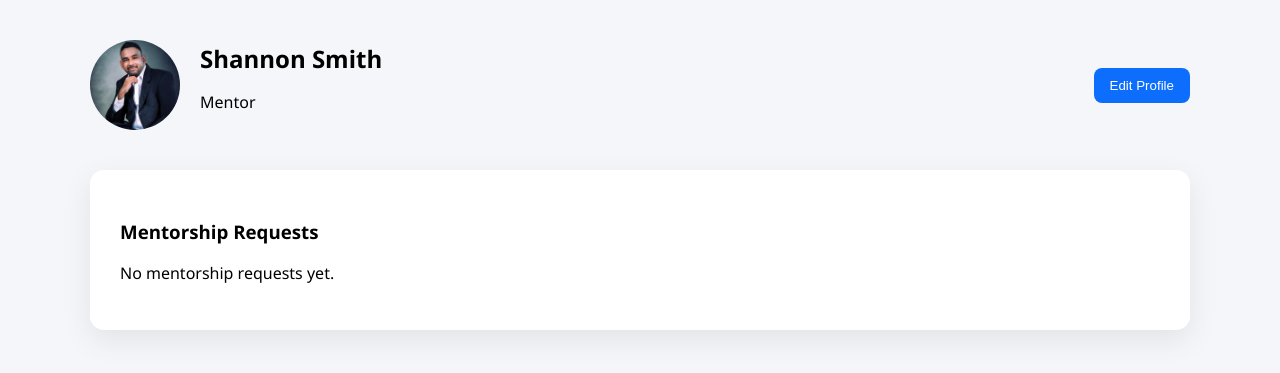
After one commit to coolshano/coffeenconnect, a Django app: page /mentor/dashboard/ in a window 1280 px wide. The commit adds this page. Shown: the top 373 px of the page. Run offline with Django 5.2, Linux system fonts and the light colour scheme; a user stored in the database is signed in; data comes from the database, SQL or seed files in the repository; both versions use the stored data as it was after the commit.

Commit message:
committed code

```diff
--- a/core/models.py
+++ b/core/models.py
@@ -57,6 +57,10 @@ class MentorRequest(models.Model):
 
     class Meta:
         unique_together = ("mentee", "mentor")
+        indexes = [
+            models.Index(fields=["mentor", "status"]),
+            models.Index(fields=["mentee", "status"]),
+        ]
 
     def __str__(self):
         return f"{self.mentee.user.email} → {self.mentor.user.email}"
--- /dev/null
+++ b/core/templates/mentor_dashboard.html
@@ -0,0 +1,145 @@
+{% load static %}
+<!DOCTYPE html>
+<html>
+<head>
+<title>Mentor Dashboard</title>
+
+<style>
+body {
+    font-family: "Segoe UI", system-ui;
+    background: #f4f6f9;
+    margin: 0;
+}
+
+.container {
+    max-width: 1100px;
+    margin: auto;
+    padding: 40px 20px;
+}
+
+.header {
+    display: flex;
+    justify-content: space-between;
+    align-items: center;
+    margin-bottom: 40px;
+}
+
+.profile {
+    display: flex;
+    gap: 20px;
+    align-items: center;
+}
+
+.profile img {
+    width: 90px;
+    height: 90px;
+    border-radius: 50%;
+    object-fit: cover;
+}
+
+.profile h2 {
+    margin: 0;
+}
+
+.edit-btn {
+    background: #0d6efd;
+    color: white;
+    border: none;
+    padding: 10px 16px;
+    border-radius: 8px;
+    cursor: pointer;
+}
+
+.section {
+    background: white;
+    padding: 30px;
+    border-radius: 14px;
+    box-shadow: 0 10px 30px rgba(0,0,0,0.08);
+}
+
+.request-card {
+    display: flex;
+    justify-content: space-between;
+    align-items: center;
+    border-bottom: 1px solid #eee;
+    padding: 20px 0;
+}
+
+.request-card:last-child {
+    border-bottom: none;
+}
+
+.actions button {
+    padding: 8px 14px;
+    border-radius: 6px;
+    border: none;
+    cursor: pointer;
+    font-weight: 600;
+}
+
+.accept {
+    background: #28a745;
+    color: white;
+}
+
+.reject {
+    background: #dc3545;
+    color: white;
+}
+</style>
+</head>
+<body>
+
+<div class="container">
+
+<!-- Mentor Profile -->
+<div class="header">
+    <div class="profile">
+        {% if mentor.profile_image %}
+            <img src="{{ mentor.profile_image.url }}">
+        {% else %}
+            <img src="{% static 'core/images/default-avatar.png' %}">
+        {% endif %}
+        <div>
+            <h2>{{ mentor.name }}</h2>
+            <p>Mentor</p>
+        </div>
+    </div>
+
+    <a href="/mentor/profile/">
+        <button class="edit-btn">Edit Profile</button>
+    </a>
+</div>
+
+<!-- Requests -->
+<div class="section">
+<h3>Mentorship Requests</h3>
+
+{% for r in requests %}
+<div class="request-card">
+    <div>
+        <b>{{ r.mentee.user.email }}</b><br>
+        {{ r.mentee.profile_text|truncatewords:20 }}
+    </div>
+
+    <div class="actions">
+        <form method="post" action="/accept-request/{{ r.id }}/">
+            {% csrf_token %}
+            <button class="accept">Accept</button>
+        </form>
+
+        <form method="post" action="/reject-request/{{ r.id }}/">
+            {% csrf_token %}
+            <button class="reject">Reject</button>
+        </form>
+    </div>
+</div>
+{% empty %}
+<p>No mentorship requests yet.</p>
+{% endfor %}
+
+</div>
+
+</div>
+</body>
+</html>
--- a/core/urls.py
+++ b/core/urls.py
@@ -1,5 +1,10 @@
 from django.urls import path
 from .views import register, UserLoginView, dashboard, mentor_profile, mentee_profile, test_match, matches, request_mentor
+from .views import (
+    mentor_dashboard,
+    accept_request,
+    reject_request,
+)
 
 
 urlpatterns = [
@@ -11,5 +16,8 @@ urlpatterns = [
     path("test-match/", test_match, name="test_match"),
     path("matches/", matches, name="matches"),
     path("request-mentor/<int:mentor_id>/", request_mentor, name="request_mentor"),
+    path("mentor/dashboard/", mentor_dashboard),
+    path("accept-request/<int:request_id>/", accept_request),
+    path("reject-request/<int:request_id>/", reject_request),
 
 ]
--- a/core/views.py
+++ b/core/views.py
@@ -19,15 +19,19 @@ def test_match(request):
     return HttpResponse(
         "<br>".join([f"{m.user.username}: {score:.2f}" for m, score in matches])
     )
+
 class UserLoginView(LoginView):
-    template_name = 'login.html'
-    redirect_authenticated_user = False
+    template_name = "login.html"
 
+    def get_success_url(self):
+        if hasattr(self.request.user, "mentor"):
+            return "/mentor/dashboard/"
+        else:
+            return "/dashboard/"
 
 @login_required(login_url='/login/')
 def dashboard(request):
     return HttpResponse("Welcome to your dashboard")
-
 
 def register(request):
     if request.method == "POST":
@@ -64,7 +68,6 @@ def mentor_profile(request):
 
     return render(request, "mentor_profile.html", {"form": form})
 
-
 @login_required(login_url="/login/")
 def mentee_profile(request):
     mentee = request.user.mentee
@@ -79,24 +82,24 @@ def mentee_profile(request):
 
     return render(request, "mentee_profile.html", {"form": form})
 
-
-
-@login_required(login_url="/login/")
+@login_required
 def matches(request):
-    mentee = Mentee.objects.get(user=request.user)
+    mentee = request.user.mentee
 
     raw = match_mentors(mentee)
 
-    matches = [
-        {
+    requests = MentorRequest.objects.filter(mentee=mentee)
+    req_map = {r.mentor_id: r.status for r in requests}
+
+    matches = []
+    for mentor, score in raw:
+        matches.append({
             "mentor": mentor,
-            "score": round(score * 100, 1)
-        }
-        for mentor, score in raw
-    ]
+            "score": round(score * 100, 1),
+            "status": req_map.get(mentor.id)  # None, pending, accepted, rejected
+        })
 
     return render(request, "matches.html", {"matches": matches})
-
 
 from .models import MentorRequest
 
@@ -111,3 +114,39 @@ def request_mentor(request, mentor_id):
     )
 
     return redirect("/matches/")
+
+@login_required(login_url="/login/")
+def accept_request(request, request_id):
+    r = MentorRequest.objects.get(id=request_id)
+    r.status = "accepted"
+    r.save()
+    return redirect("/mentor/dashboard/")
+
+@login_required(login_url="/login/")
+def reject_request(request, request_id):
+    r = MentorRequest.objects.get(id=request_id)
+    r.status = "rejected"
+    r.save()
+    return redirect("/mentor/dashboard/")
+
+
+@login_required(login_url="/login/")
+def reject_request(request, request_id):
+    r = MentorRequest.objects.get(id=request_id)
+    r.status = "rejected"
+    r.save()
+    return redirect("/mentor/dashboard/")
+
+@login_required(login_url="/login/")
+def mentor_dashboard(request):
+    mentor = request.user.mentor
+
+    requests = MentorRequest.objects.filter(
+        mentor=mentor,
+        status="pending"
+    )
+
+    return render(request, "mentor_dashboard.html", {
+        "mentor": mentor,
+        "requests": requests
+    })
```
Also changed, not shown: core/templates/matches.html (+8 -0 lines), core/migrations/0006_mentorrequest_core_mentor_mentor__a6dbd0_idx_and_more.py (added), db.sqlite3, media/profiles/photo_n4ZFaDB.jpeg (added), 1 other file.
